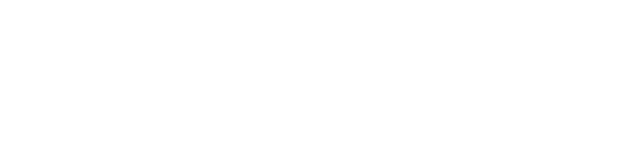
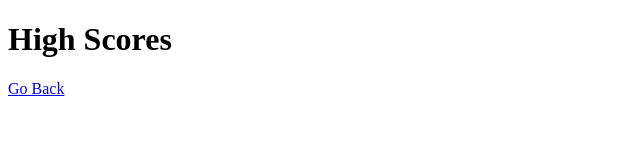
Before and after one commit to JosephW143/Code-Quiz, a plain HTML site: page score.html in a window 1280 px wide. Shown: the whole page, without its empty margins (0-640 px from the left). Drawn offline with Linux system fonts and the light colour scheme.

Commit message:
added to score template

```diff
--- a/score.html
+++ b/score.html
@@ -9,10 +9,13 @@
 </head>
 <body>
     <header>
-
+        <h1>High Scores</h1>
     </header>
     <main>
+        <ul id="highScores">
 
+        </ul>
+        <a href="./index.html">Go Back</a>
     </main>
     <footer>
         <script src="./assets/js/score.js"></script>
```
